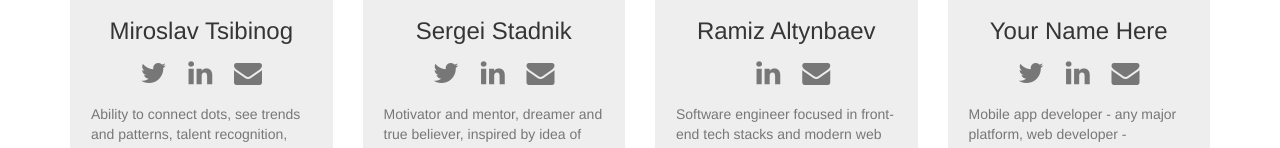
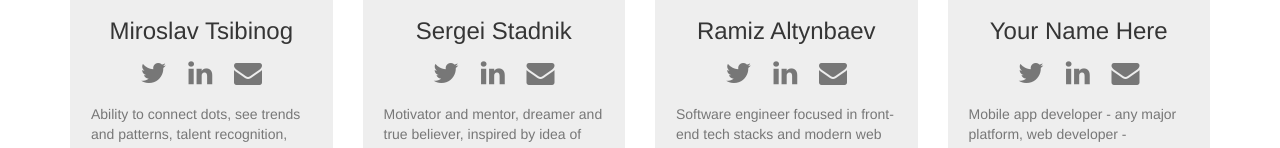
Before and after one commit to monkrus/cohesivebits, a website: page index.html in a window 1280 px wide. Shown: the part 754-902 px from the top of the page. Drawn offline with nearby package versions, Linux system fonts and the light colour scheme.

Commit message:
Update index.html
Twitter added

```diff
--- a/index.html
+++ b/index.html
@@ -103,7 +103,7 @@
           <div class="bio">
             <h3 class="text-center">Ramiz Altynbaev</h3>
             <div class="social-icons text-center">
-              <a href="https://twitter.com"></i></a>
+              <a href="https://twitter.com" target="_blank"><i class="fa fa-twitter"></i></a>
               <a href="https://www.linkedin.com" target="_blank"><i class="fa fa-linkedin"></i></a>
               <a href="mailto:"><i class="fa fa-envelope"></i></a>
             </div>
```
